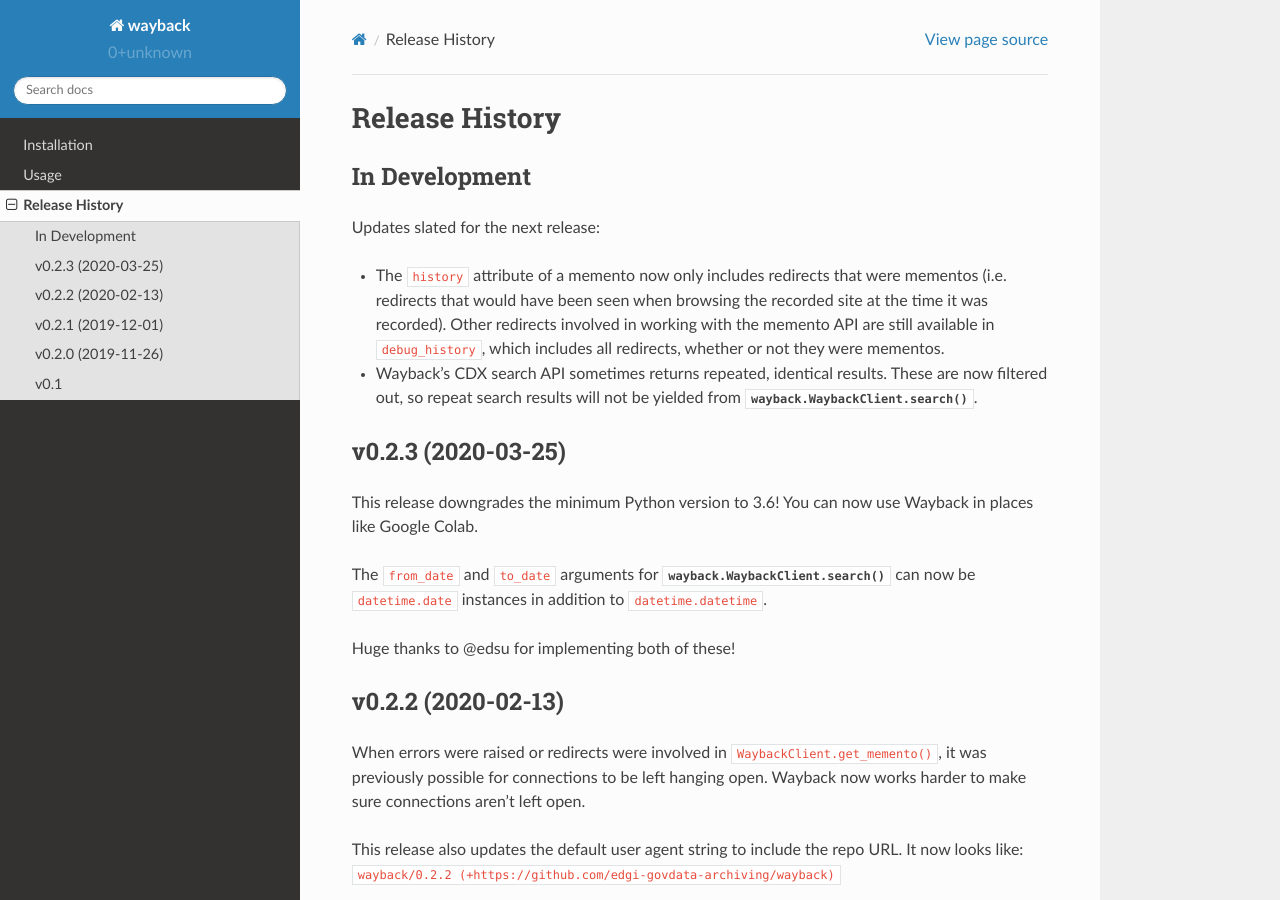
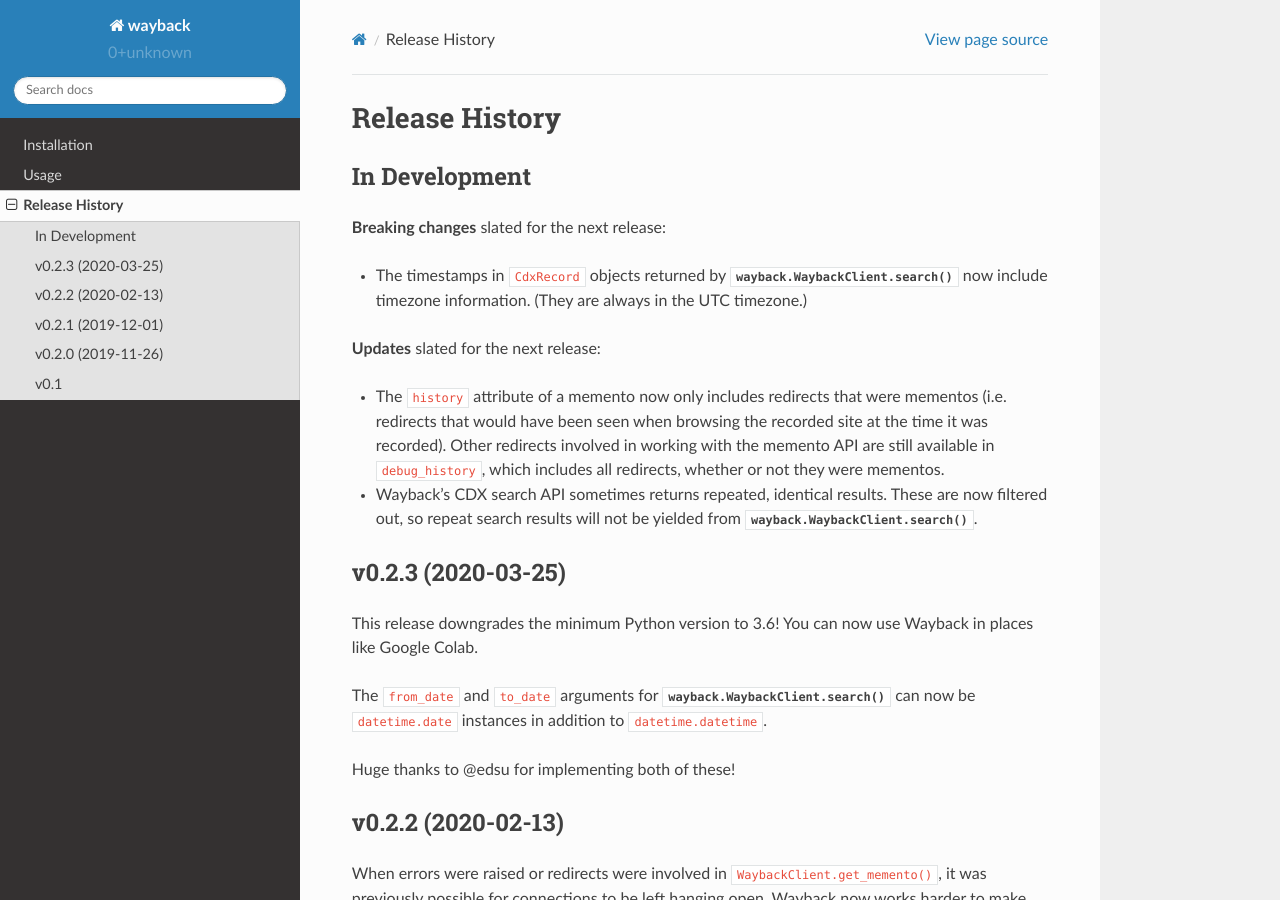
Before and after one commit to edgi-govdata-archiving/wayback, a Sphinx documentation site: the page built from docs/source/release-history.rst, in a window 1280 px wide and 900 px high. Built offline with Sphinx 7.4.7 and the Read the Docs theme 2.0.0, drawn with Linux system fonts in a browser that asks for light colours.

Commit message:
Include tzinfo in CDX search results (#42)
This is a breaking change! The goal here is to make output data more clear by explicitly specifying that `CdxRecord` timestamps are in UTC.

Fixes #39.

```diff
--- a/docs/source/release-history.rst
+++ b/docs/source/release-history.rst
@@ -5,7 +5,11 @@
 In Development
 --------------
 
-Updates slated for the next release:
+**Breaking changes** slated for the next release:
+
+- The timestamps in ``CdxRecord`` objects returned by :meth:`wayback.WaybackClient.search` now include timezone information. (They are always in the UTC timezone.)
+
+**Updates** slated for the next release:
 
 - The ``history`` attribute of a memento now only includes redirects that were mementos (i.e. redirects that would have been seen when browsing the recorded site at the time it was recorded). Other redirects involved in working with the memento API are still available in ``debug_history``, which includes all redirects, whether or not they were mementos.
 
```
Also changed, not shown: 2 other files.
